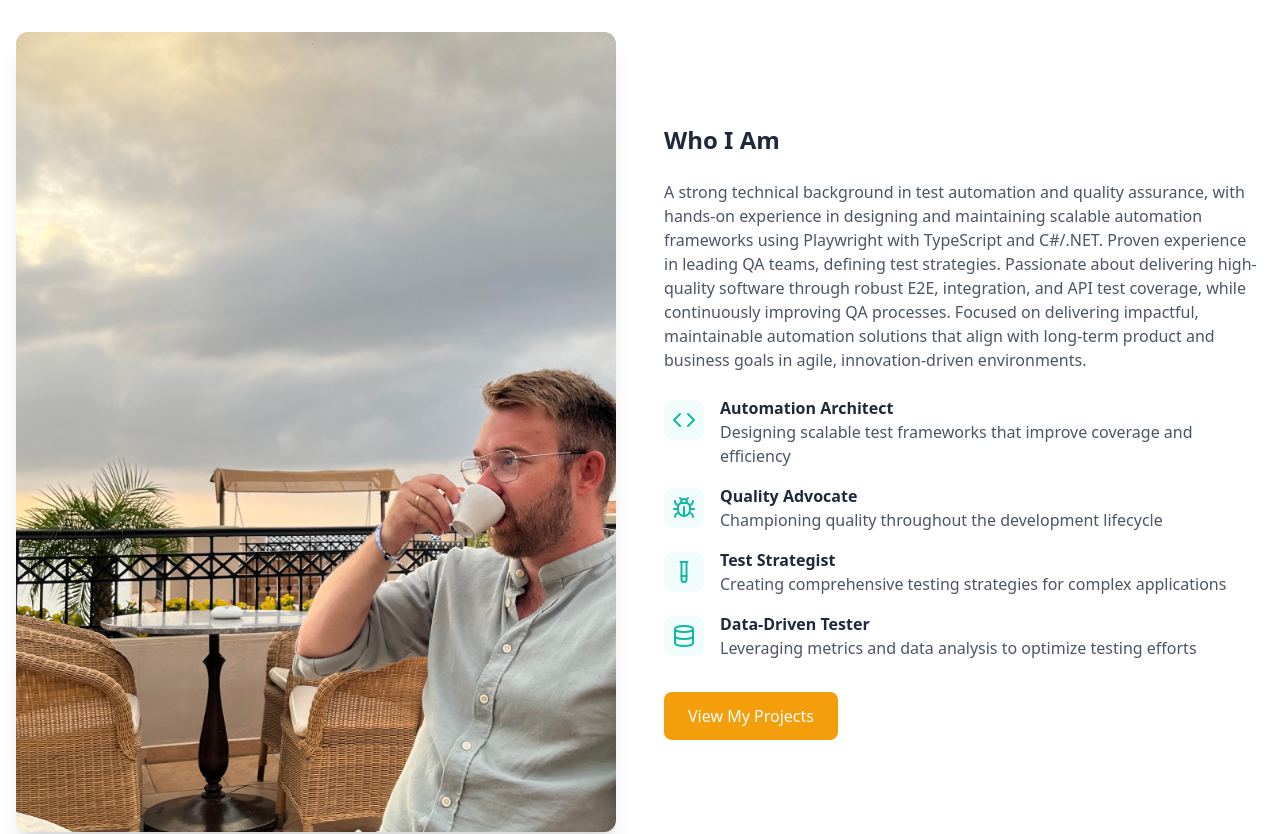
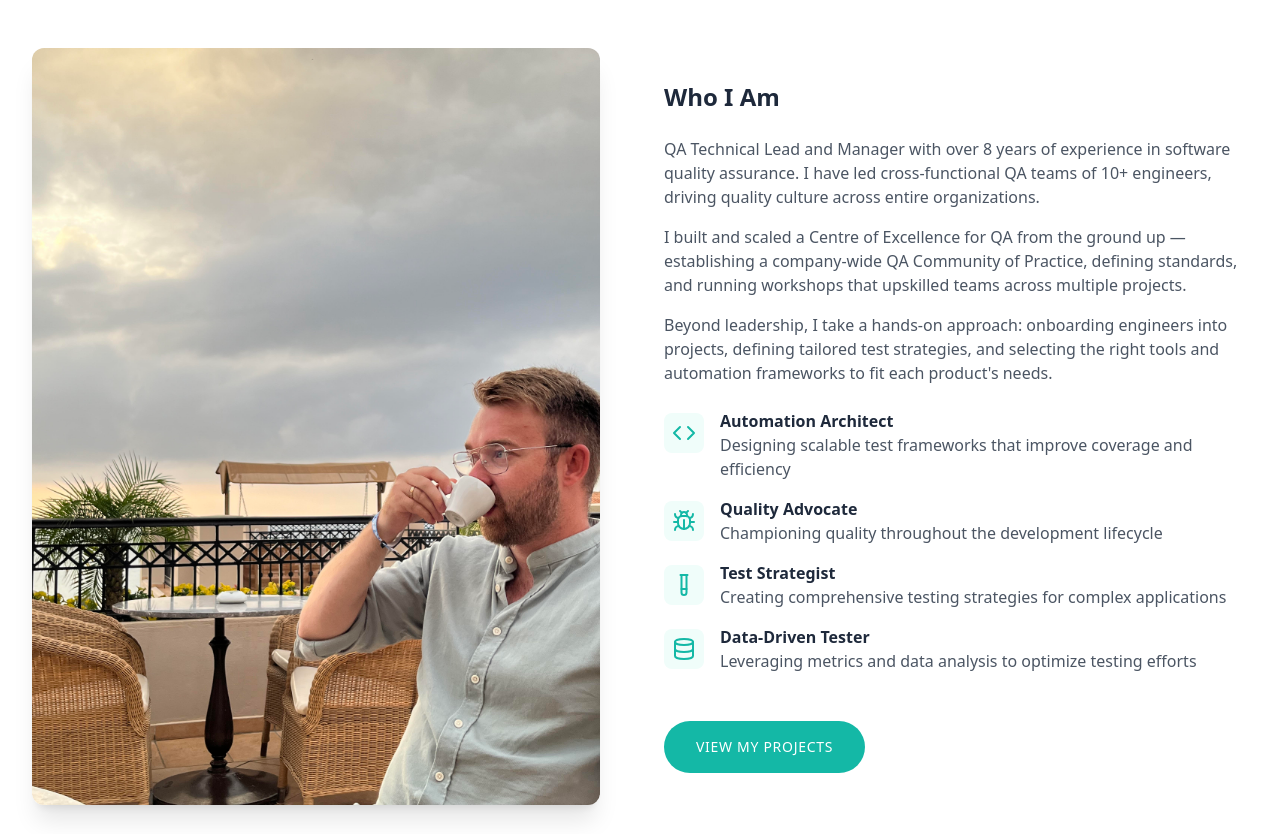
Before and after one commit to pawelck151/pwojtak, a React (Vite) app: page / in a window 1280 px wide. Shown: the part 1060-1894 px from the top of the page. Built offline with nearby package versions, Linux system fonts and the light colour scheme.

Commit message:
Refactor about me

```diff
--- a/src/components/About.tsx
+++ b/src/components/About.tsx
@@ -3,29 +3,35 @@ import kawkaImg from '../assets/kawka.jpg';
 import { Code, Bug, TestTube, Database } from 'lucide-react';
 
 const About: React.FC = () => {
-  const aboutRef = useRef<HTMLDivElement>(null);
+  const itemsRef = useRef<(HTMLElement | null)[]>([]);
 
   useEffect(() => {
     const observer = new IntersectionObserver(
       ([entry]) => {
         if (entry.isIntersecting) {
-          entry.target.classList.add('opacity-100');
-          entry.target.classList.remove('translate-y-10', 'opacity-0');
+          itemsRef.current.forEach((el, i) => {
+            if (!el) return;
+            setTimeout(() => {
+              el.classList.remove('opacity-0', 'translate-y-6');
+              el.classList.add('opacity-100', 'translate-y-0');
+            }, 150 * i);
+          });
+          observer.disconnect();
         }
       },
       { threshold: 0.1 }
     );
 
-    if (aboutRef.current) {
-      observer.observe(aboutRef.current);
+    if (itemsRef.current[0]) {
+      observer.observe(itemsRef.current[0]);
     }
 
-    return () => {
-      if (aboutRef.current) {
-        observer.unobserve(aboutRef.current);
-      }
+    return () => observer.disconnect();
+  }, []);
+
+  const ref = (i: number) => (el: HTMLElement | null) => {
+    itemsRef.current[i] = el;
   };
-  }, []);
 
   return (
     <section id="about" className="py-20 bg-white">
@@ -38,36 +44,47 @@ const About: React.FC = () => {
           </p>
         </div>
 
+        <div className="grid md:grid-cols-2 gap-12 items-center">
           <div
-          ref={aboutRef}
-          className="grid md:grid-cols-2 gap-12 items-center transform translate-y-10 opacity-0 transition-all duration-1000 ease-out"
+            ref={ref(0)}
+            className="opacity-0 translate-y-6 transition-all duration-700 ease-out p-4"
           >
-          <div className="rounded-xl overflow-hidden shadow-xl">
+            <div className="rounded-xl overflow-hidden shadow-xl group">
               <img
                 src={kawkaImg}
                 alt="Professional QA Engineer at work"
-              className="w-full h-auto object-cover"
+                className="w-full h-auto object-cover transition-all duration-500 group-hover:scale-105 group-hover:brightness-110"
               />
+            </div>
           </div>
 
           <div>
-            <h3 className="text-2xl font-bold text-slate-800 mb-6">Who I Am</h3>
-            <p className="text-gray-600 mb-6">
-              A strong technical background in test automation
-              and quality assurance, with hands-on experience
-              in designing and maintaining scalable automation
-              frameworks using Playwright with TypeScript and
-              C#/.NET. Proven experience in leading QA teams,
-              defining test strategies. Passionate about delivering high-quality
-              software through robust E2E, integration, and API
-              test coverage, while continuously improving QA
-              processes. Focused on delivering impactful,
-              maintainable automation solutions that align with
-              long-term product and business goals in agile,
-              innovation-driven environments.
+            <h3
+              ref={ref(1)}
+              className="text-2xl font-bold text-slate-800 mb-6 opacity-0 translate-y-6 transition-all duration-700 ease-out"
+            >
+              Who I Am
+            </h3>
+
+            <div
+              ref={ref(2)}
+              className="opacity-0 translate-y-6 transition-all duration-700 ease-out space-y-4 mb-6"
+            >
+              <p className="text-gray-600">
+                QA Technical Lead and Manager with over 8 years of experience in software quality assurance. I have led cross-functional QA teams of 10+ engineers, driving quality culture across entire organizations.
               </p>
+              <p className="text-gray-600">
+                I built and scaled a Centre of Excellence for QA from the ground up — establishing a company-wide QA Community of Practice, defining standards, and running workshops that upskilled teams across multiple projects.
+              </p>
+              <p className="text-gray-600">
+                Beyond leadership, I take a hands-on approach: onboarding engineers into projects, defining tailored test strategies, and selecting the right tools and automation frameworks to fit each product's needs.
+              </p>
+            </div>
 
-            <div className="space-y-4 mb-8">
+            <div
+              ref={ref(3)}
+              className="space-y-4 mb-8 opacity-0 translate-y-6 transition-all duration-700 ease-out"
+            >
               {[
                 {
                   icon: <Code className="h-6 w-6 text-teal-500" />,
@@ -103,8 +120,9 @@ const About: React.FC = () => {
             </div>
 
             <button
+              ref={ref(4)}
               onClick={() => document.getElementById('projects')?.scrollIntoView({ behavior: 'smooth' })}
-              className="px-6 py-3 bg-amber-500 hover:bg-amber-600 text-white rounded-lg font-medium transition-colors duration-300"
+              className="px-8 py-4 bg-teal-500 hover:bg-teal-400 text-white rounded-full font-medium tracking-wider uppercase text-sm transition-all duration-300 hover:scale-105 opacity-0 translate-y-6 mt-4"
             >
               View My Projects
             </button>
```
Lines whose indentation alone changed are shown as unchanged.
